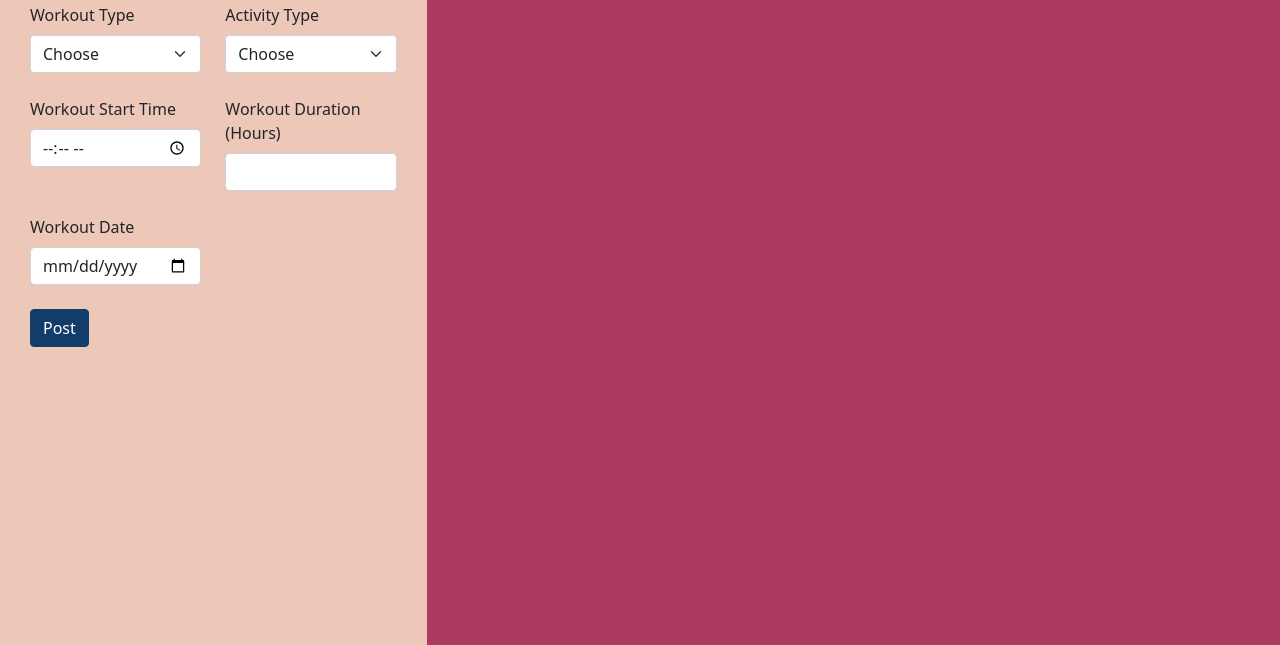
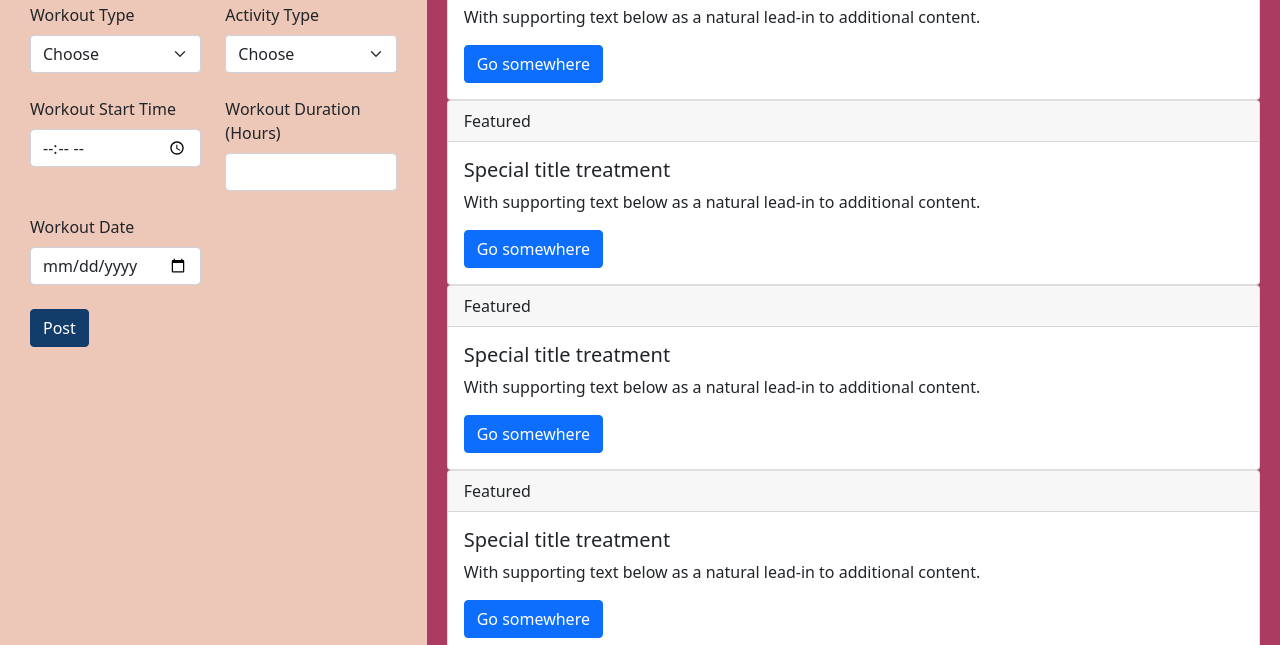
Before and after one commit to AdityaUmass/cs326-final-theta, a plain HTML site: page home.html in a window 1280 px wide. Shown: the part 155-800 px from the top of the page. Drawn offline with nearby package versions, Linux system fonts and the light colour scheme.

Commit message:
Modifications to home page posts

```diff
--- a/CSS/home.css
+++ b/CSS/home.css
@@ -89,6 +89,10 @@ ul li {
 .postlist {
     height: 100%;
     background-color: #AC3B61;
+    overflow-y: auto;
+    overflow-x: hidden;
+    padding: 20px;
+    padding-top: 70px;
 }
 
 .filterbtn {
--- a/home.html
+++ b/home.html
@@ -27,9 +27,7 @@
           >
             <span class="navbar-toggler-icon"></span>
           </button>
-          <a href="home.html" class="navbar-brand ufit"
-            ><img class="logo" src="Images/umass_logo.png" alt=""
-          /></a>
+          <a href="home.html" class="navbar-brand"><img class="logo" src="Images/umass_logo.png" alt=""></a>
         </div>
 
         <div class="signupControls">
@@ -140,7 +138,85 @@
             </div>
           </form>
         </div>
-        <div class="col-8 postlist"></div>
+        <div class="col-8 postlist">
+          <div class="card">
+            <div class="card-header">
+              Featured
+            </div>
+            <div class="card-body">
+              <h5 class="card-title">Special title treatment</h5>
+              <p class="card-text">With supporting text below as a natural lead-in to additional content.</p>
+              <a href="#" class="btn btn-primary">Go somewhere</a>
+            </div>
+          </div>
+
+          <div class="card">
+            <div class="card-header">
+              Featured
+            </div>
+            <div class="card-body">
+              <h5 class="card-title">Special title treatment</h5>
+              <p class="card-text">With supporting text below as a natural lead-in to additional content.</p>
+              <a href="#" class="btn btn-primary">Go somewhere</a>
+            </div>
+          </div>
+
+          <div class="card">
+            <div class="card-header">
+              Featured
+            </div>
+            <div class="card-body">
+              <h5 class="card-title">Special title treatment</h5>
+              <p class="card-text">With supporting text below as a natural lead-in to additional content.</p>
+              <a href="#" class="btn btn-primary">Go somewhere</a>
+            </div>
+          </div>
+
+          <div class="card">
+            <div class="card-header">
+              Featured
+            </div>
+            <div class="card-body">
+              <h5 class="card-title">Special title treatment</h5>
+              <p class="card-text">With supporting text below as a natural lead-in to additional content.</p>
+              <a href="#" class="btn btn-primary">Go somewhere</a>
+            </div>
+          </div>
+
+          <div class="card">
+            <div class="card-header">
+              Featured
+            </div>
+            <div class="card-body">
+              <h5 class="card-title">Special title treatment</h5>
+              <p class="card-text">With supporting text below as a natural lead-in to additional content.</p>
+              <a href="#" class="btn btn-primary">Go somewhere</a>
+            </div>
+          </div>
+
+          <div class="card">
+            <div class="card-header">
+              Featured
+            </div>
+            <div class="card-body">
+              <h5 class="card-title">Special title treatment</h5>
+              <p class="card-text">With supporting text below as a natural lead-in to additional content.</p>
+              <a href="#" class="btn btn-primary">Go somewhere</a>
+            </div>
+          </div>
+
+          <div class="card">
+            <div class="card-header">
+              Featured
+            </div>
+            <div class="card-body">
+              <h5 class="card-title">Special title treatment</h5>
+              <p class="card-text">With supporting text below as a natural lead-in to additional content.</p>
+              <a href="#" class="btn btn-primary">Go somewhere</a>
+            </div>
+          </div>
+
+        </div>
       </div>
     </div>
 
```
